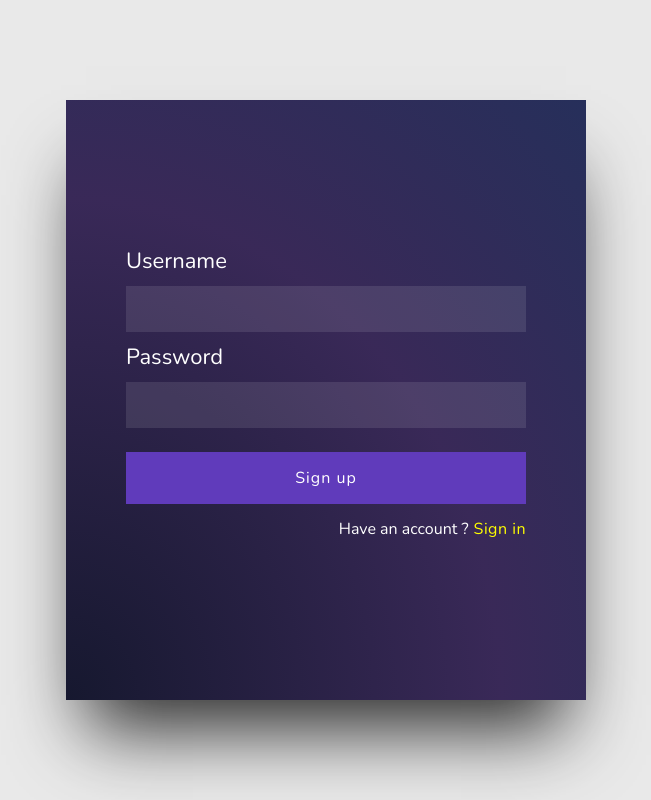
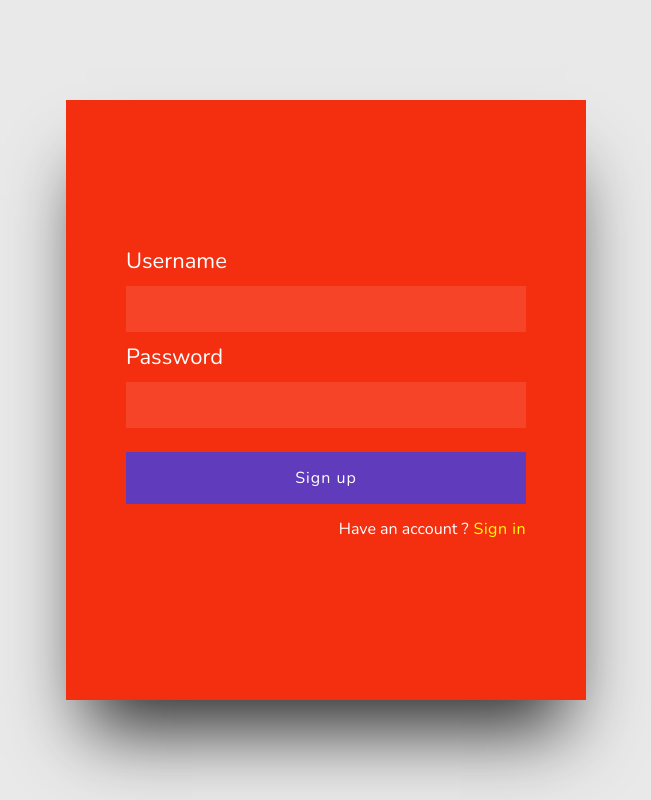
Before and after one commit to ata8ata/kolay-wms-web, a React (Create React App) app: page / in a window 1280 px wide. Shown: the whole page, without its empty margins (314-965 px from the left). Built offline with nearby package versions, Linux system fonts and the light colour scheme; no server answers.

Commit message:
renk düzenlemesi

```diff
--- a/src/App.css
+++ b/src/App.css
@@ -34,13 +34,13 @@ button {
   display: flex;
   flex-direction: column;
   justify-content: center;
-  background: radial-gradient(
+  /* background: radial-gradient(
     ellipse at left bottom,
     rgba(22, 24, 47, 1) 0%,
     rgba(38, 20, 72, 0.9) 59%,
     rgba(17, 27, 75, 0.9) 100%
-  );
-  /* background-color: #ff7b00; */
+  ); */
+  background-color: #F42F0F;
   box-shadow: 0 50px 70px -20px rgba(0, 0, 0, 0.8);
 }
 
```
